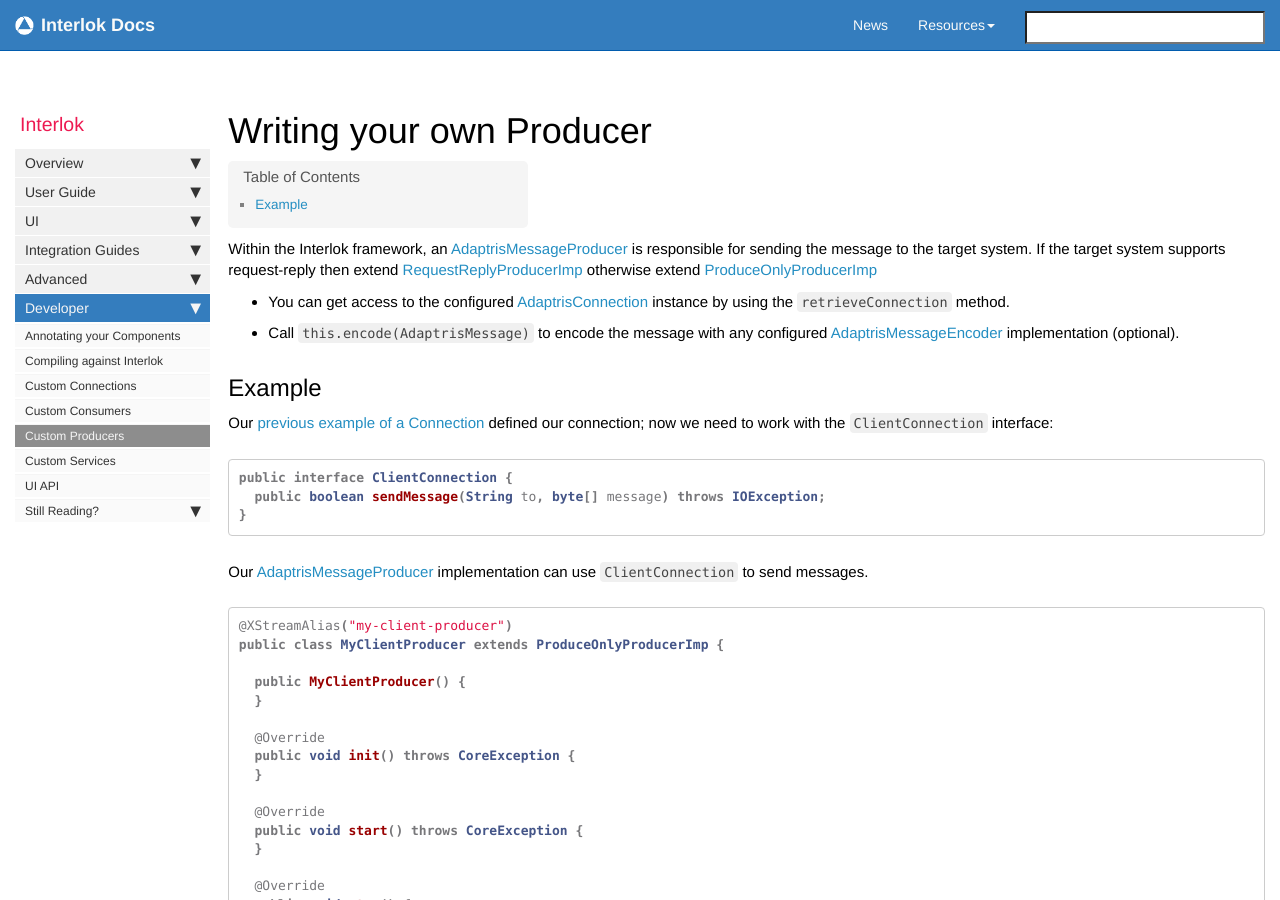
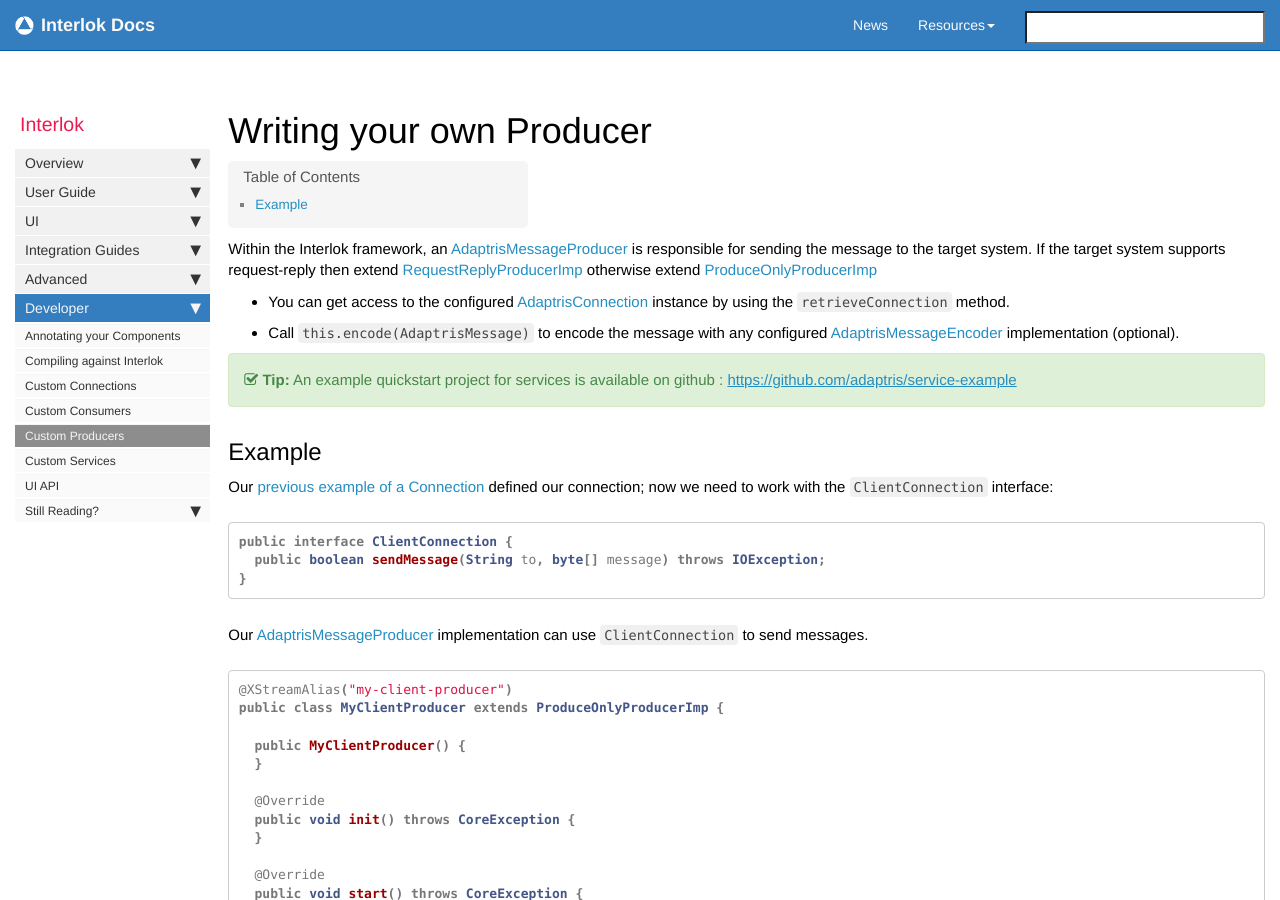
Before and after one commit to adaptris/interlok-docs-legacy, a Jekyll site: the page built from pages/developer/developer-producers.md, in a window 1280 px wide and 900 px high. Built offline with Jekyll 4.4.1, drawn with Linux system fonts in a browser that asks for light colours; nearby versions of some CDN libraries; comment, search, counter and statistics services are not loaded.

Commit message:
Added tip box.

```diff
--- a/pages/developer/developer-producers.md
+++ b/pages/developer/developer-producers.md
@@ -12,6 +12,7 @@
 - You can get access to the configured [AdaptrisConnection][] instance by using the `retrieveConnection` method.
 - Call `this.encode(AdaptrisMessage)` to encode the message with any configured [AdaptrisMessageEncoder][] implementation (optional).
 
+{% include tip.html content="An example quickstart project for services is available on github : [https://github.com/adaptris/service-example](https://github.com/adaptris/service-example)" %}
 
 
 ## Example ##
```
Also changed, not shown: pages/developer/developer-connections.md (+2 -0 lines), pages/developer/developer-consumers.md (+1 -0 lines), pages/developer/developer-services.md (+1 -1 lines).
